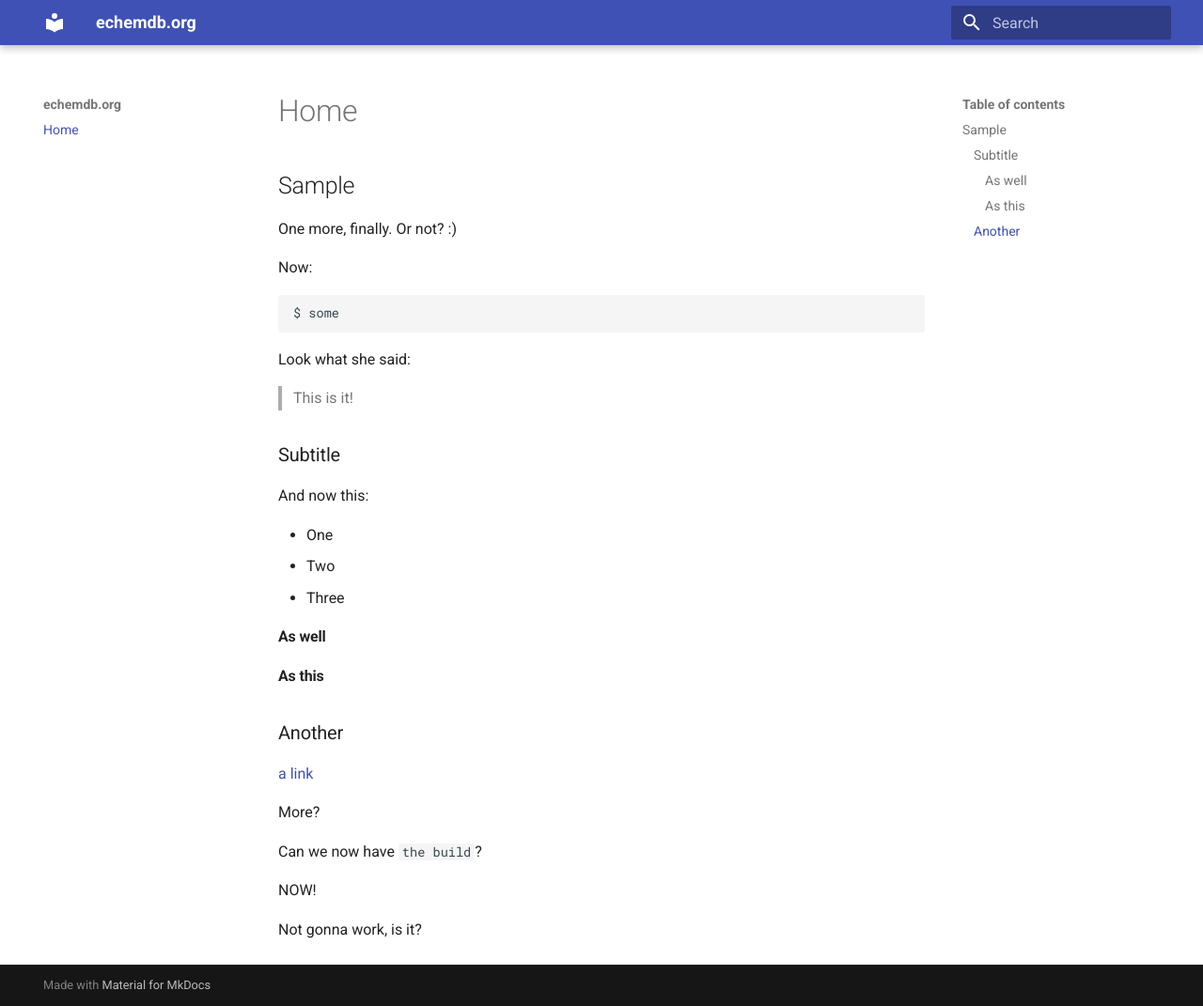
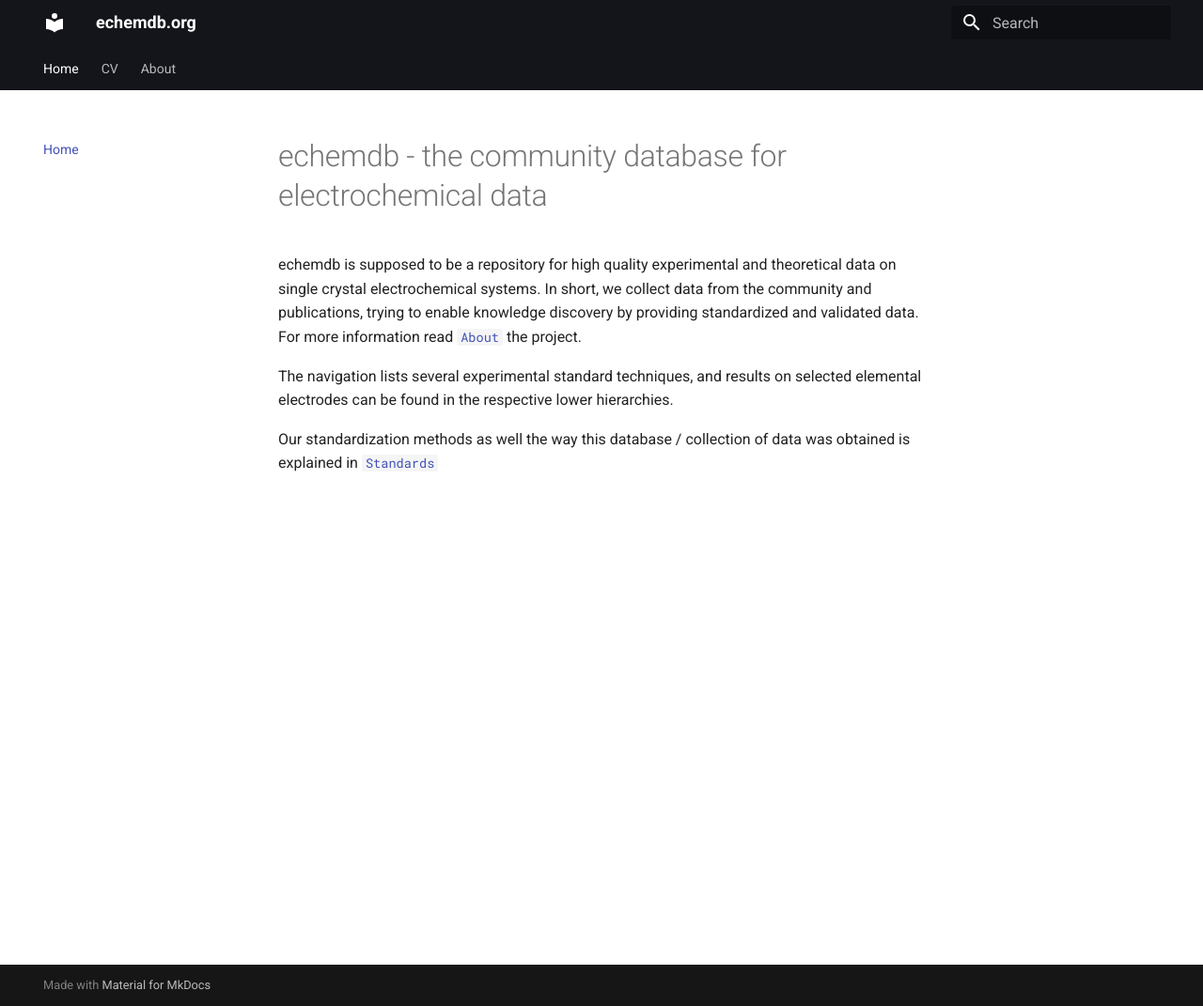
Before and after one commit to echemdb/website, an MkDocs documentation site: the page built from docs/index.md, in a window 1280 px wide and 1071 px high. Shown: the whole window at 94% size. Built offline with MkDocs 1.6.1 and Material for MkDocs 9.7.7, drawn with Linux system fonts in a browser that asks for light colours; comment, search, counter and statistics services are not loaded.

Commit message:
Some files were not commited last time, therefore getting things slowly in order

````diff
--- a/docs/index.md
+++ b/docs/index.md
@@ -1,40 +1,17 @@
-## Sample
-
-One more, finally. Or not? :)
-
-Now:
-
-```
-$ some
-```
-
-Look what she said:
-
-> This is it!
-
-### Subtitle
-
-And now this:
-
-- One
-- Two
-- Three
+---
+author: Nicolas G. Hoermann
+title: echemdb - The community database for electrochemical data
+csv_path: ./docs/cyclic_voltammograms/data/dd.csv
+---
+# echemdb - the community database for electrochemical data
+echemdb is supposed to be a repository for high quality experimental and theoretical data on
+single crystal electrochemical systems. In short, we collect data from the community and
+publications, trying to enable knowledge discovery by providing standardized and validated
+data. For more information read [`About`](about.md) the project.
 
 
-#### As well
+The navigation lists several experimental standard techniques, and results on selected
+elemental electrodes can be found in the respective lower hierarchies.
 
-#### As this
-
-### Another
-
-[a link](https://aws.com)
-
-More?
-
-
-Can we now have `the build`?
-
-NOW!
-
-
-Not gonna work, is it?
+Our standardization methods as well the way this database / collection of data was
+obtained is explained in [`Standards`](/standards/)
--- a/mkdocs.yml
+++ b/mkdocs.yml
@@ -1,76 +1,68 @@
 site_name: echemdb.org
 nav:
     - Home: index.md
-    # - 'CVs':
-    #   - cyclic_voltammograms/index.md
-    #   - 'Periodic Table': cyclic_voltammograms/
-    #   - 'Systems': cyclic_voltammograms/systems.md
-    #   - 'Apps': cyclic_voltammograms/apps.md
-    #   - 'Data Standardization': cyclic_voltammograms/schema.md
-    # - CV:
-    #   - cv/index.md
-    #   - Periodic Table: cv/periodic__table.md
-    #   - Systems: cv/systems.md
-    #   - Apps: cv/apps.md
-    #   - Data Standardization: cv/data__standardization.md
-    # - 'About' : about/
+    - CV:
+      - cv/index.md
+      - Periodic Table: cv/periodic__table.md
+      - Systems: cv/systems.md
+      - Apps: cv/apps.md
+      - Data Standardization: cv/data__standardization.md
+    - 'About' : about.md
 theme:
     name: material
-    # palette:
-    #   # Light mode
-    #   - light blue: '(prefers-color-scheme: light)'
-    #     scheme: default
-    #     primary: black
-    #     accent: lime
+    palette:
+      scheme: default
+      primary: black
+      accent: lime
+    features:
+      - navigation.tabs
     #     toggle:
     #       icon: material/toggle-switch-off-outline
     #       name: Switch to dark mode
     #Good is flatly or sandstone then dash app can be in same styling
     # materials theme makes problems with css restyling why?!
     # material
-    #features:
-    #  - navigation.tabs
 
-# extra_css:
-#   - stylesheets/extra.css
-#
-# plugins:
-#     - search
-#     - macros:
-#         module_name: ec_mkdocs_macros
-#     - section-index
-#
-# markdown_extensions:
-#   - extra
-#   - admonition
-#   - codehilite
-#   - smarty
-#   - meta
-#   - def_list
-#   - pymdownx.emoji:
-#       emoji_index: !!python/name:materialx.emoji.twemoji
-#       emoji_generator: !!python/name:materialx.emoji.to_svg
-#   - markdown_include.include:
-#       base_path: docs
-#   - pymdownx.smartsymbols
-#   - attr_list
-#   - pymdownx.arithmatex:
-#         generic: true
-#   - pymdownx.critic
-#   - pymdownx.details
-#   - footnotes
+extra_css:
+  - stylesheets/extra.css
+
+plugins:
+     - search
+     - macros:
+         module_name: ec_mkdocs_macros
+     - section-index
+
+markdown_extensions:
+  - extra
+  - admonition
+  - codehilite
+  - smarty
+  - meta
+  - def_list
+  - pymdownx.emoji:
+      emoji_index: !!python/name:materialx.emoji.twemoji
+      emoji_generator: !!python/name:materialx.emoji.to_svg
+  - markdown_include.include:
+      base_path: docs
+  - attr_list
+  - pymdownx.arithmatex:
+        generic: true
+  - pymdownx.details
+  - footnotes
+  - pymdownx.highlight
+  - pymdownx.magiclink
+  - pymdownx.tabbed
+  - pymdownx.tasklist:
+        custom_checkbox: true
 #   - abbr
 #   - pymdownx.caret
-#   - pymdownx.highlight
 #   - pymdownx.inlinehilite
-#   - pymdownx.magiclink
-#   - pymdownx.tabbed
-#   - pymdownx.tasklist:
-#         custom_checkbox: true
-#
-# extra_javascript:
-#   - javascripts/config.js
-#   - https://polyfill.io/v3/polyfill.min.js?features=es6
-#   - https://cdn.jsdelivr.net/npm/mathjax@3/es5/tex-mml-chtml.js
-#   - javascripts/tables.js
-#   - https://cdnjs.cloudflare.com/ajax/libs/tablesort/5.2.1/tablesort.min.js
+#   - pymdownx.critic
+#   - pymdownx.smartsymbols
+
+extra_javascript:
+  - javascripts/config.js
+  - https://polyfill.io/v3/polyfill.min.js?features=es6
+  - https://cdn.jsdelivr.net/npm/mathjax@3/es5/tex-mml-chtml.js
+  - javascripts/tables.js
+  - https://cdnjs.cloudflare.com/ajax/libs/tablesort/5.2.1/tablesort.min.js
````
